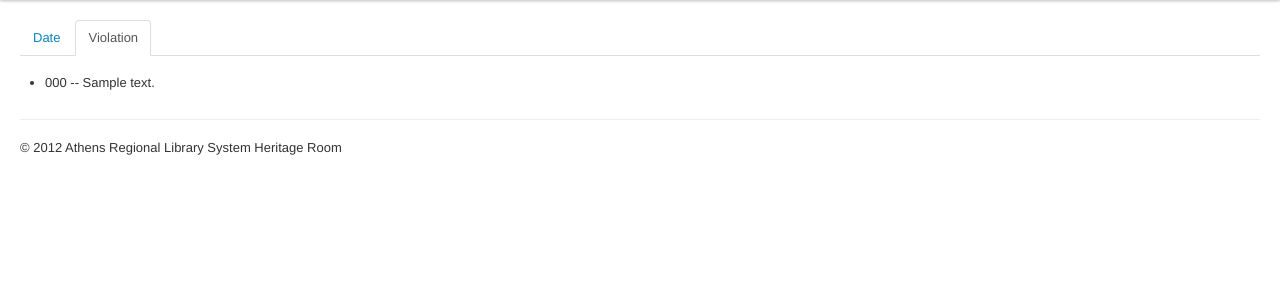
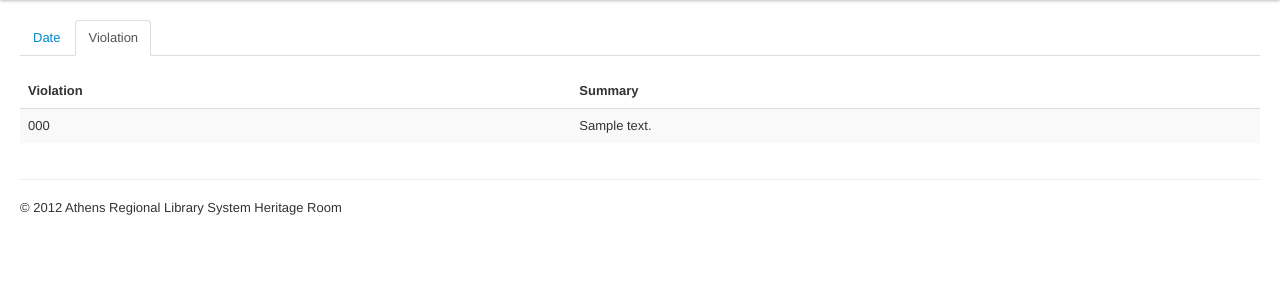
Before and after one commit to dhellmann/athensdocket, a Flask app: page /browse in a window 1280 px wide, after a click on "Violation". Shown: the part 40-340 px from the top of the page. Run offline with Flask 2, Linux system fonts and the light colour scheme; a database or web service that is not in the repository returns one stand-in record (values such as "Sample title"); some libraries are stand-ins or nearby versions.

Commit message:
use table for violation list
Change-Id: Ib3b0f7091bdacc5d54b5290a529de90493927f81

```diff
--- a/docket/templates/browse.html
+++ b/docket/templates/browse.html
@@ -12,19 +12,41 @@
 
   <div class="tab-content">
     <div class="tab-pane active" id="date">
-      <ul>
-        {% for y in years %}
-        <li><a href="{{ url_for('browse_date', year=y) }}">{{y}}</a></li>
+      <table class="table table-striped">
+        <thead>
+          <tr>
+            <th>Year</th>
+          </tr>
+        </thead>
+        <tbody>
+          {% for y in years %}
+          <tr>
+            <td>
+              <a href="{{ url_for('browse_date', year=y) }}">{{y}}</a>
+            </td>
+          </tr>
         {% endfor %}
-      </ul>
+        </tbody>
+      </table>
     </div><!--/tab-pane-->
 
     <div class="tab-pane" id="violation">
-      <ul>
+      <table class="table table-striped">
+        <thead>
+          <tr>
+            <th>Violation</th>
+            <th>Summary</th>
+          </tr>
+        </thead>
+        <tbody>
         {% for v in violations %}
-        <li>{{v.code}} -- {{v.summary}}</li>
+        <tr>
+          <td>{{v.code}}</td>
+          <td>{{v.summary}}</td>
+        </tr>
         {% endfor %}
-      </ul>
+        </tbody>
+      </table>
     </div><!--/tab-pane-->
 
   </div><!--/tab-content-->
```
